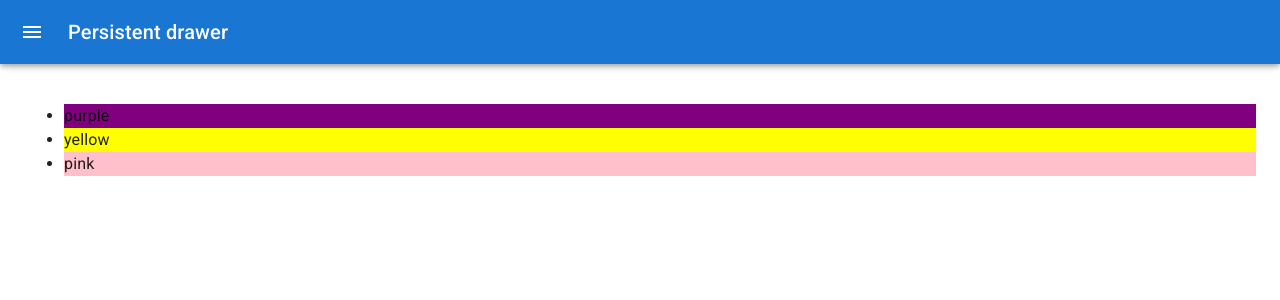
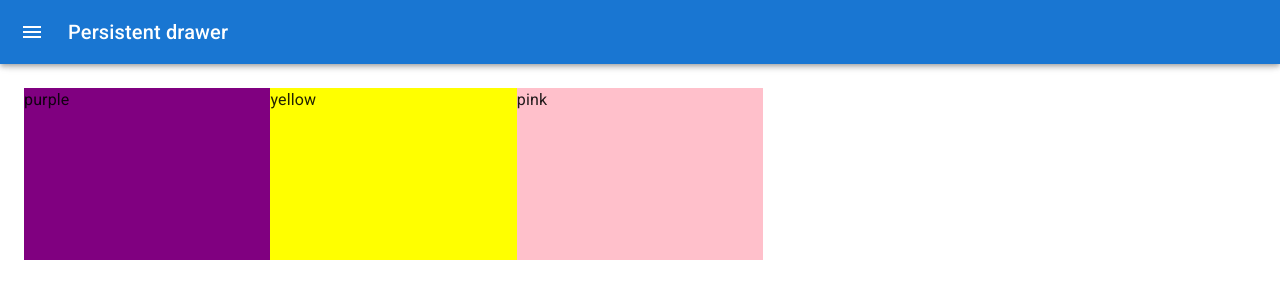
Before and after one commit to Kakamotobi/color-project, a React (Create React App) app: page /palette/new in a window 1280 px wide. Shown: the top 300 px of the page. Built offline with nearby package versions, Linux system fonts and the light colour scheme.

Commit message:
Add DraggableColorBox

```diff
--- /dev/null
+++ b/src/DraggableColorBox.js
@@ -0,0 +1,28 @@
+import React from "react";
+import { withStyles } from "@mui/styles";
+
+const styles = {
+	root: {
+		width: "20%",
+		height: "25%",
+		margin: "0 auto",
+		marginBottom: "-3.5px",
+		display: "inline-block",
+		position: "relative",
+		boxSizing: "border-box",
+		cursor: "grab",
+	},
+};
+
+function DraggableColorBox(props) {
+	return (
+		<div
+			className={props.classes.root}
+			style={{ backgroundColor: props.color }}
+		>
+			{props.color}
+		</div>
+	);
+}
+
+export default withStyles(styles)(DraggableColorBox);
--- a/src/NewPaletteForm.js
+++ b/src/NewPaletteForm.js
@@ -12,11 +12,13 @@
 import ChevronLeftIcon from "@mui/icons-material/ChevronLeft";
 import Button from "@mui/material/Button";
 import { ChromePicker } from "react-color";
+import DraggableColorBox from "./DraggableColorBox.js";
 
 const drawerWidth = 400;
 
 const Main = styled("main", { shouldForwardProp: (prop) => prop !== "open" })(
 	({ theme, open }) => ({
+		height: "calc(100vh - 64px)",
 		flexGrow: 1,
 		padding: theme.spacing(3),
 		transition: theme.transitions.create("margin", {
@@ -143,11 +145,9 @@
 			</Drawer>
 			<Main open={open}>
 				<DrawerHeader />
-				<ul>
-					{colors.map((color) => (
-						<li style={{ backgroundColor: color }}>{color}</li>
-					))}
-				</ul>
+				{colors.map((color) => (
+					<DraggableColorBox color={color} />
+				))}
 			</Main>
 		</Box>
 	);
```
